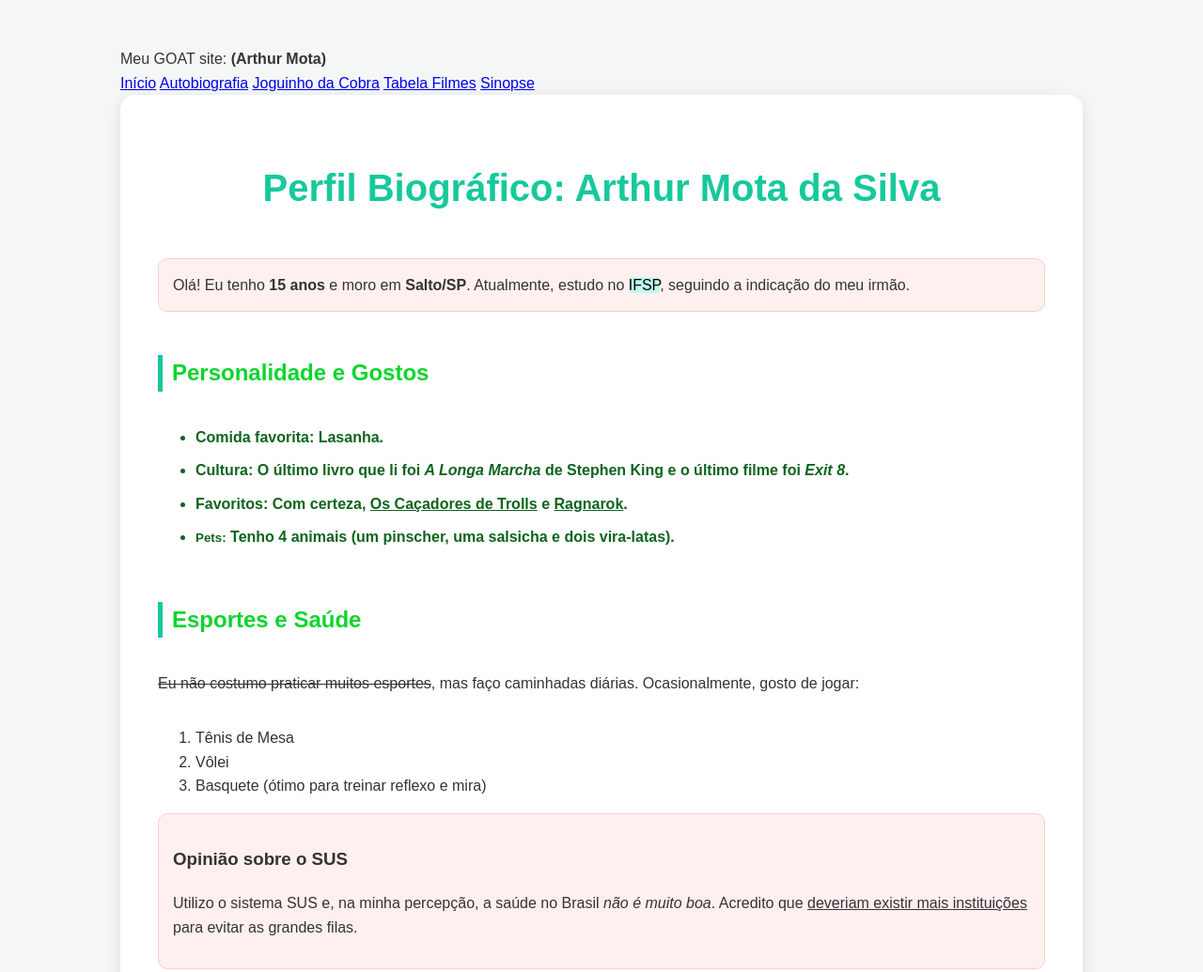
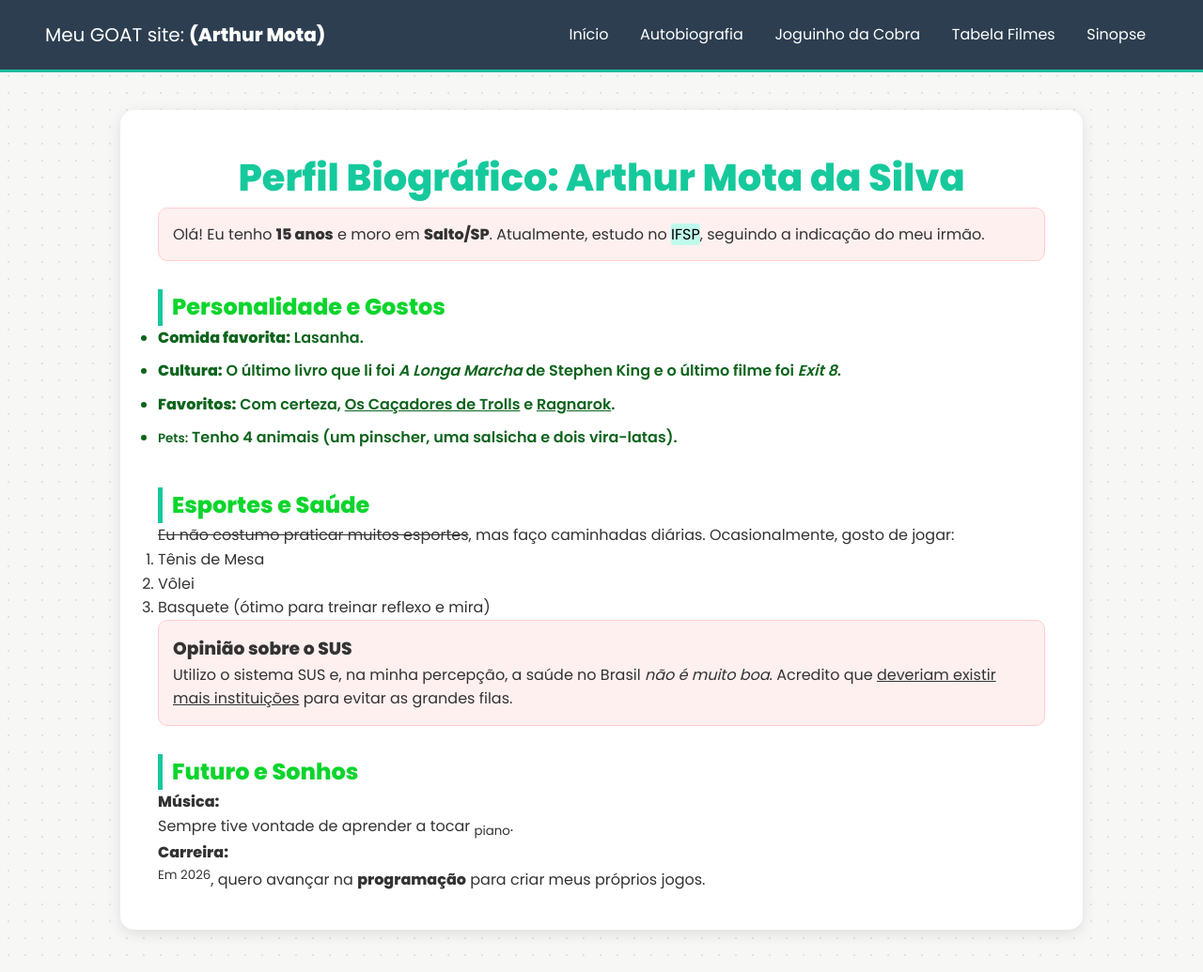
Before and after one commit to kiwik03-star/linkAutoBiogr-fia, a plain HTML site: page index.html in a window 1280 px wide. Shown: the top 1035 px of the page at 94% size. Drawn offline with Linux system fonts and the light colour scheme.

Commit message:
Update index.html

```diff
--- a/index.html
+++ b/index.html
@@ -2,27 +2,98 @@
 <html lang="pt-br">
 <head>
     <meta charset="UTF-8">
+    <meta name="viewport" content="width=device-width, initial-scale=1.0">
     <title>Perfil Biográfico - Arthur Mota</title>
     <link rel="preconnect" href="https://fonts.googleapis.com">
     <link rel="preconnect" href="https://fonts.gstatic.com" crossorigin>
-    <link href="https://fonts.googleapis.com/css2=family=Poppins:wght@400;600;800&display=swap" rel="stylesheet">
+    <link href="https://fonts.googleapis.com/css2?family=Poppins:wght@400;600;800&display=swap" rel="stylesheet">
     <style>
+        * {
+            box-sizing: border-box;
+            margin: 0;
+            padding: 0;
+        }
+
         body {
             font-family: 'Poppins', sans-serif;
-            background-color: #f4f7f6;
+            background-color: #f7f7f5;
+            background-image: radial-gradient(#e2e2df 0.85px, transparent 0.85px);
+            background-size: 18px 18px;
             color: #333;
             line-height: 1.6;
-            margin: 0;
-            padding: 50px 10%;
         }
+
+        .header {
+            background-color: #2c3e50;
+            color: white;
+            padding: 1rem;
+            display: flex;
+            flex-direction: column;
+            align-items: center;
+            gap: 1rem;
+            border-bottom: 3px solid #1abc9c;
+            width: 100%;
+        }
+
+        .logo {
+            font-size: 1.25rem;
+        }
+
+        .nav {
+            display: flex;
+            flex-direction: column;
+            width: 100%;
+            text-align: center;
+            gap: 0.5rem;
+        }
+
+        .nav a {
+            color: white;
+            text-decoration: none;
+            padding: 0.5rem 0.8rem;
+            background-color: #34495e;
+            border-radius: 4px;
+            transition: background-color 0.2s;
+        }
+
+        .nav a:hover {
+            background-color: #1abc9c;
+            color: #fff;
+        }
+
+        @media (min-width: 600px) {
+            .nav {
+                flex-direction: row;
+                justify-content: center;
+                flex-wrap: wrap;
+                width: auto;
+            }
+            .nav a {
+                background-color: transparent;
+            }
+        }
+
+        @media (min-width: 900px) {
+            .header {
+                flex-direction: row;
+                justify-content: space-between;
+                padding: 1rem 3rem;
+            }
+        }
+
+        .conteudo-pagina {
+            padding: 40px 10%;
+        }
+
         .container {
             background: white;
             padding: 40px;
             border-radius: 15px;
             box-shadow: 0 4px 15px rgba(0,0,0,0.1);
             display: flex;
-            flex-direction: column; /* Ajuda a alinhar o botão perfeitamente no fim */
+            flex-direction: column;
         }
+
         h1 { color: #16C99C; font-size: 40px; text-align: center; font-weight: 800; }
         h2 { color: #0BD52C; border-left: 5px solid #16C99C; padding-left: 10px; margin-top: 30px; }
         .destaque-verde { background-color: #C0FAED; color: #03634D; padding: 5px 10px; border-radius: 5px; font-style: italic; }
@@ -30,20 +101,17 @@
         mark { background-color: #C0FAED; border-radius: 3px; }
         .saude-box { background-color: #fff0f0; border: 1px solid #ffcccc; padding: 15px; border-radius: 10px; }
 
-        /* =======================================================
-           ESTILO DO BOTÃO DE VOLTAR
-           ======================================================= */
         .botao-container {
             display: flex;
-            justify-content: center; /* Centraliza o botão horizontalmente */
+            justify-content: center;
             width: 100%;
-            margin-top: 40px; /* Cria o espaço abaixo do conteúdo */
+            margin-top: 40px;
         }
 
         .botao {
             display: inline-block;
             padding: 12px 24px;
-            background-color: #1a1a1a; /* Mantém o padrão escuro dos seus botões */
+            background-color: #1a1a1a;
             color: #ffffff;
             text-decoration: none;
             font-size: 1rem;
@@ -55,11 +123,12 @@
         }
 
         .botao:hover {
-            background-color: #444444; /* Efeito cinza ao passar o mouse */
+            background-color: #444444;
         }
     </style>
 </head>
 <body>
+
 <header class="header">
     <div class="logo">Meu GOAT site: <b>(Arthur Mota)</b></div>
     <nav class="nav">
@@ -70,6 +139,8 @@
       <a href="https://kiwik03-star.github.io/MinhaSinopse/">Sinopse</a>
     </nav>
 </header>
+
+<div class="conteudo-pagina">
     <div class="container">
         <h1>Perfil Biográfico: Arthur Mota da Silva</h1>
 
@@ -114,6 +185,7 @@
             <dd><sup>Em 2026</sup>, quero avançar na <b>programação</b> para criar meus próprios jogos.</dd>
         </dl>
     </div>
+</div>
 
 </body>
 </html>
```
Lines whose indentation alone changed are shown as unchanged.
